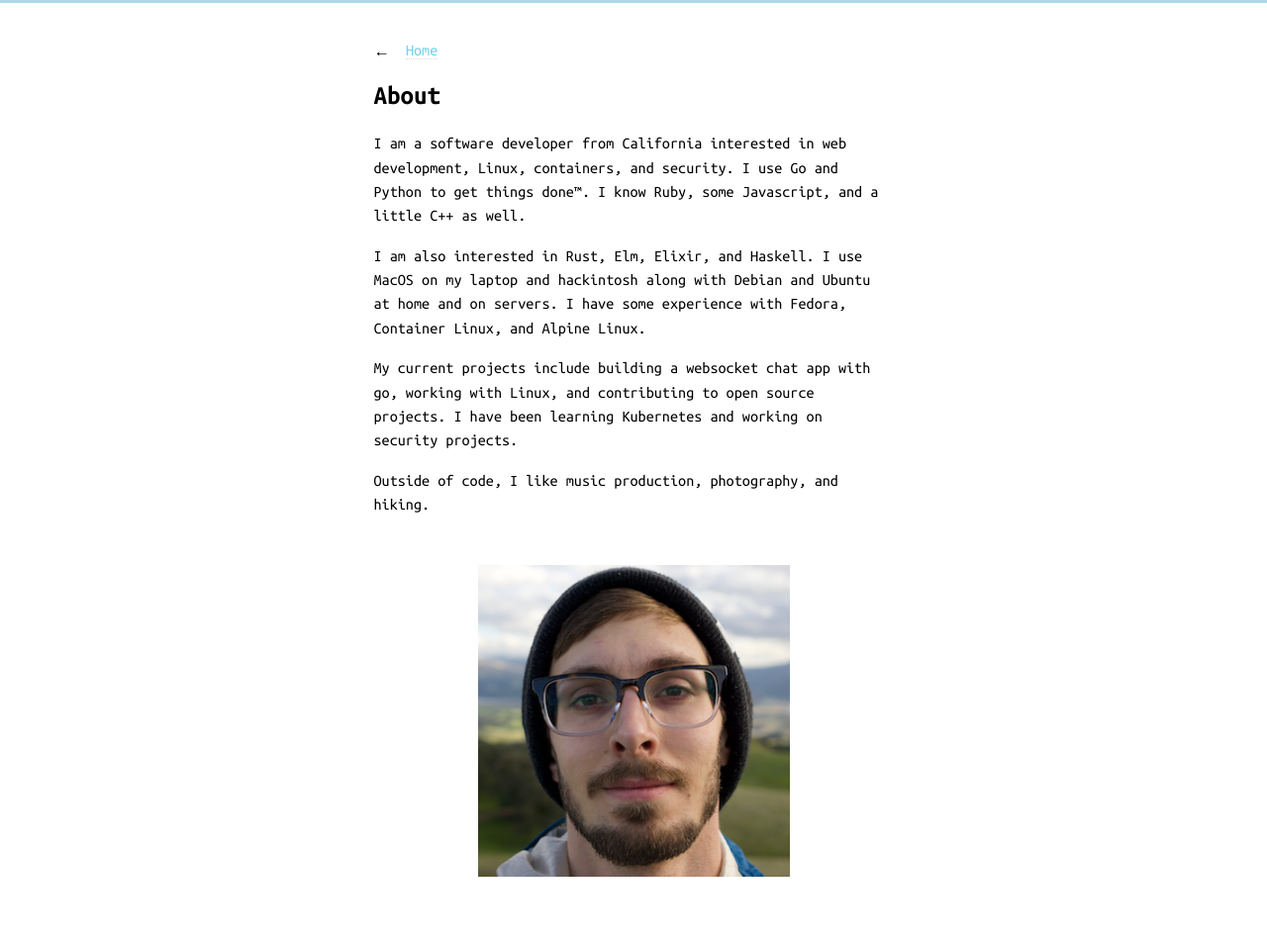
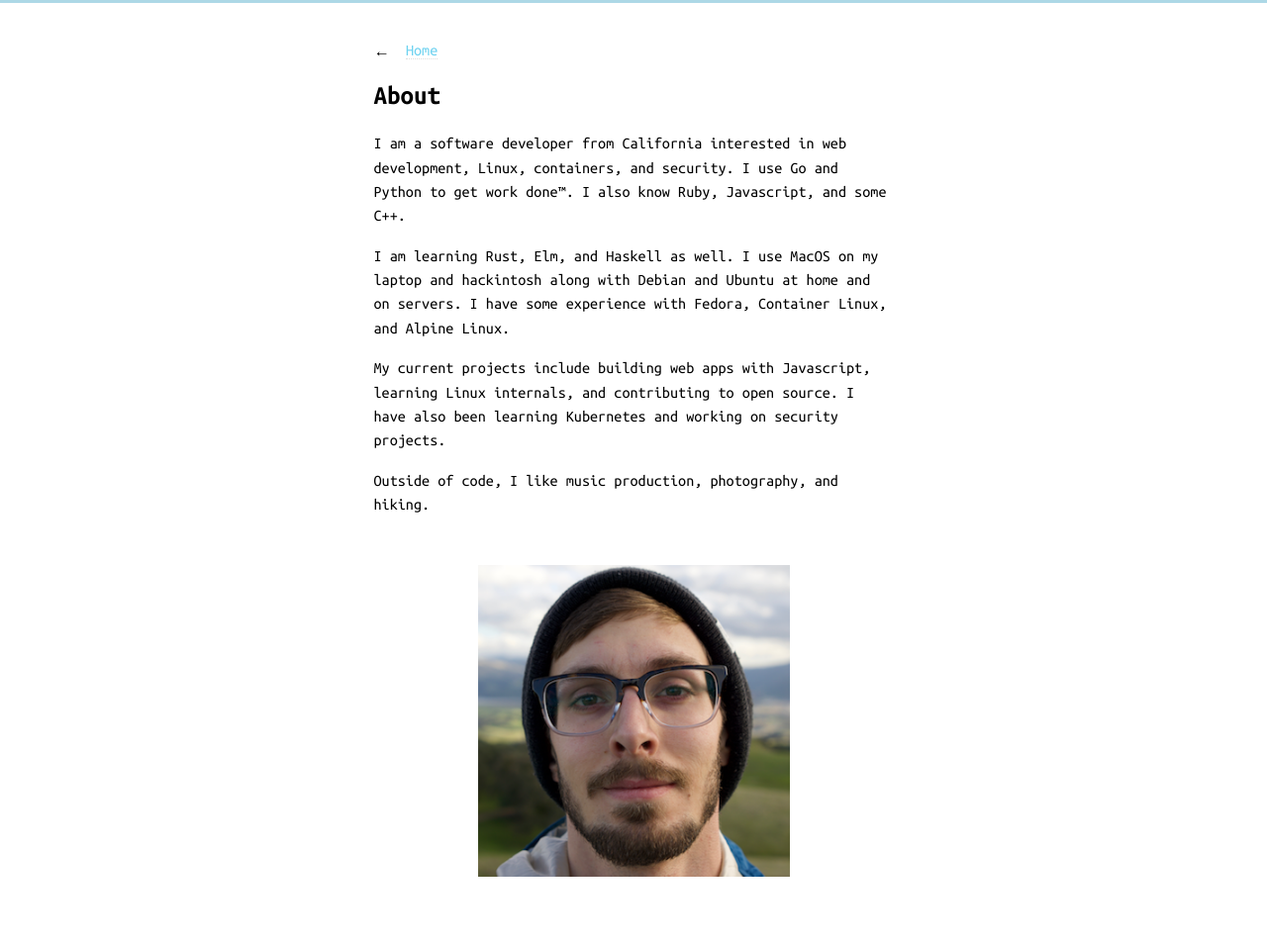
Before and after one commit to nijaru/nijaru.github.io, a Jekyll site: the page built from about.md, in a window 1280 px wide. Shown: the whole page at 99% size. Built offline with Jekyll 4.4.1, drawn with Linux system fonts in a browser that asks for light colours.

Commit message:
Update about
Signed-off-by: Nick Russo <nijaru0x@gmail.com>

```diff
--- a/about.md
+++ b/about.md
@@ -3,11 +3,11 @@ layout: post
 title: About
 ---
 
-I am a software developer from California interested in web development, Linux, containers, and security. I use Go and Python to get things done™. I know Ruby, some Javascript, and a little C++ as well.
+I am a software developer from California interested in web development, Linux, containers, and security. I use Go and Python to get work done™. I also know Ruby, Javascript, and some C++.
 
-I am also interested in Rust, Elm, Elixir, and Haskell. I use MacOS on my laptop and hackintosh along with Debian and Ubuntu at home and on servers. I have some experience with Fedora, Container Linux, and Alpine Linux.
+I am learning Rust, Elm, and Haskell as well. I use MacOS on my laptop and hackintosh along with Debian and Ubuntu at home and on servers. I have some experience with Fedora, Container Linux, and Alpine Linux.
 
-My current projects include building a websocket chat app with go, working with Linux, and contributing to open source projects. I have been learning Kubernetes and working on security projects.
+My current projects include building web apps with Javascript, learning Linux internals, and contributing to open source. I have also been learning Kubernetes and working on security projects.
 
 Outside of code, I like music production, photography, and hiking.
 
```
